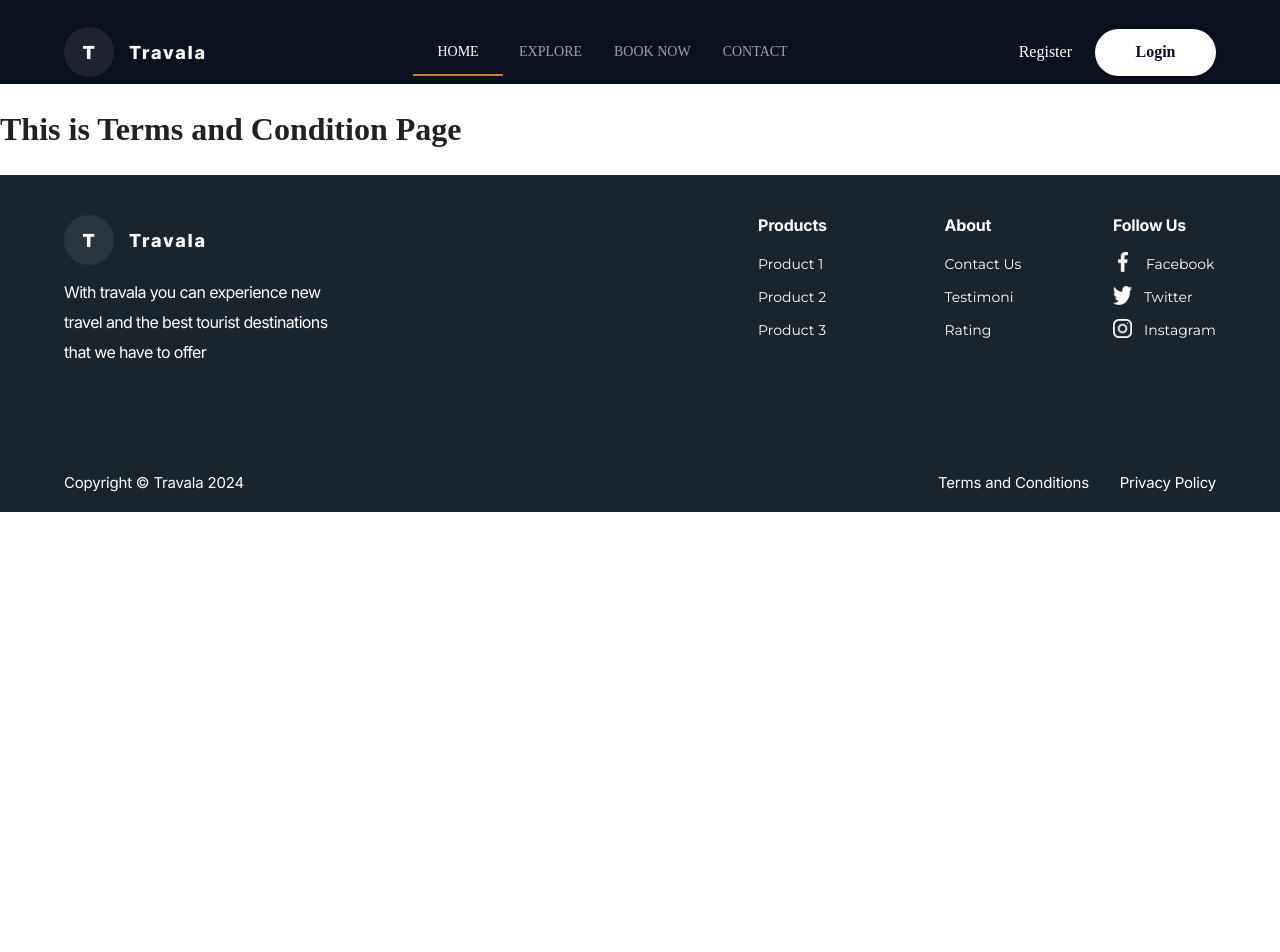
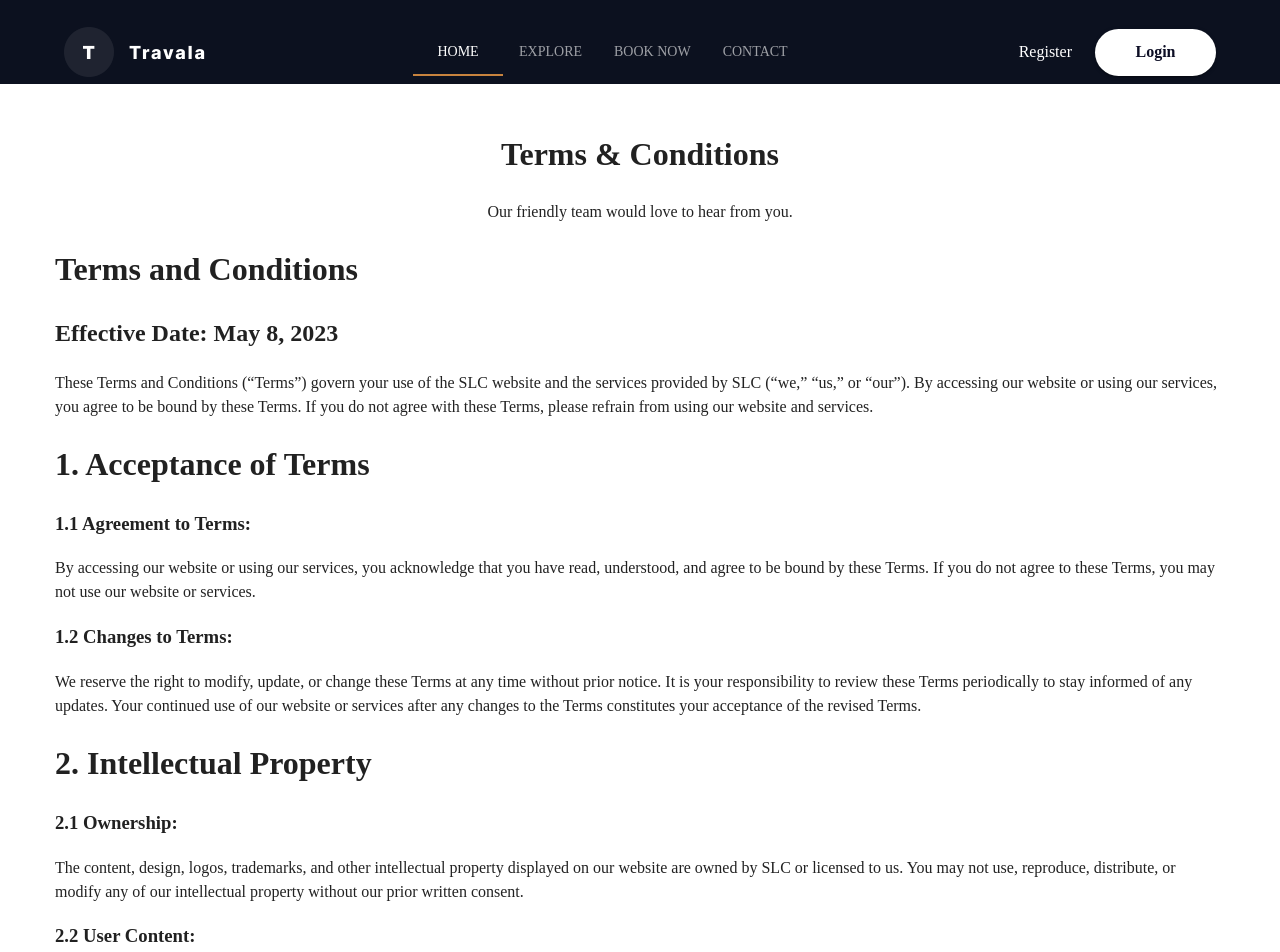
Before and after one commit to Software-Lifecycle-Consultants/slc-open-hms, a Next.js app: page /terms-condition in a window 1280 px wide. Shown: the top 952 px of the page. Before the commit the page ends 800 px from the top, so only its background shows below. Built offline with nearby package versions, Linux system fonts and the light colour scheme.

Commit message:
Added Terms and condition page

```diff
--- a/app/terms-condition/page.tsx
+++ b/app/terms-condition/page.tsx
@@ -4,6 +4,60 @@ export const metadata: Metadata = {
     description: 'HMS System under development',
   }
 export default function TermsCondition(){
-    return<h1>This is Terms and Condition Page </h1>
+    return (
+    <>
+    <div style={{
+      maxWidth: '1220px',
+      margin: '0 auto',
+      padding: '25px'
+    }}>
+     <center> <h1> <b> Terms & Conditions </b> </h1> </center>
+     <center> <p> Our friendly team would love to hear from you. </p> </center>
 
+      <h1> Terms and Conditions </h1>
+      <h2> Effective Date: <b> May 8, 2023 </b></h2>
+      <p> These Terms and Conditions (“Terms”) govern your use of the SLC website and the services provided by SLC (“we,” “us,” or “our”). By accessing our website or using our services, you agree to be bound by these Terms. If you do not agree with these Terms, please refrain from using our website and services.</p>
+
+      <h1> 1. Acceptance of Terms </h1>
+      <h3> 1.1 Agreement to Terms: </h3>
+      <p> By accessing our website or using our services, you acknowledge that you have read, understood, and agree to be bound by these Terms. If you do not agree to these Terms, you may not use our website or services. </p>
+
+      <h3> 1.2 Changes to Terms: </h3>
+      <p> We reserve the right to modify, update, or change these Terms at any time without prior notice. It is your responsibility to review these Terms periodically to stay informed of any updates. Your continued use of our website or services after any changes to the Terms constitutes your acceptance of the revised Terms.</p>
+
+      <h1> 2. Intellectual Property </h1>
+      <h3> 2.1 Ownership: </h3>
+      <p> The content, design, logos, trademarks, and other intellectual property displayed on our website are owned by SLC or licensed to us. You may not use, reproduce, distribute, or modify any of our intellectual property without our prior written consent. </p>
+
+      <h3> 2.2 User Content: </h3>
+      <p> Any content you submit or contribute to our website, such as comments, reviews, or feedback, remains your intellectual property. However, by submitting such content, you grant us a worldwide, royalty-free, non-exclusive license to use, reproduce, modify, adapt, publish, and distribute your content for the purposes of operating and promoting our website and services. </p>
+
+      <h1> 3. Limitations of Liability </h1>
+      <h3> 3.1 Disclaimer of Warranties: </h3>
+      <p> Our website and services are provided on an “as is” and “as available” basis without warranties of any kind, either express or implied. We do not guarantee the accuracy, reliability, or completeness of any information or content on our website. </p>
+
+      <h3> 3.2 Limitation of Liability: </h3>
+      <p> To the extent permitted by law, we shall not be liable for any direct, indirect, incidental, consequential, or punitive damages arising out of or in connection with your use of our website or services. This includes, but is not limited to, any errors, omissions, or interruptions in the availability of our website or services. </p>
+
+      <h1> 4. User Responsibilities </h1>
+      <h3> 4.1 Compliance with Laws: </h3>
+      <p> You agree to comply with all applicable laws, regulations, and third-party rights while using our website and services. You are solely responsible for any content you submit, post, or transmit on our website. </p>
+
+      <h3> 4.2 Security: </h3>
+      <p> You are responsible for maintaining the confidentiality of your account information and for any activities that occur under your account. You must notify us immediately of any unauthorized use or security breaches. </p>
+
+      <h1> 5. Termination </h1>
+      <p> We reserve the right to suspend, restrict, or terminate your access to our website or services at any time without prior notice or liability. Upon termination, all provisions of these Terms that by their nature should survive termination will continue to apply. </p>
+
+      <h1> 6. Governing Law </h1>
+      <p> These Terms shall be governed by and construed in accordance with the laws of [Your Country/State]. Any disputes arising out of or relating to these Terms shall be resolved in the courts located in [Your Jurisdiction]. </p>
+
+      <h1> 7. Contact Us </h1>
+      <p> If you have any questions or concerns regarding these Terms and Conditions, please contact us at: hello@softwareconsultant.org </p>
+
+      <center> <h2> <b> We'd love to hear from you </b> </h2> </center>
+      <center> <p> Chat to our friendly team. </p> </center>
+</div>
+    </>
+    );
 }
```
